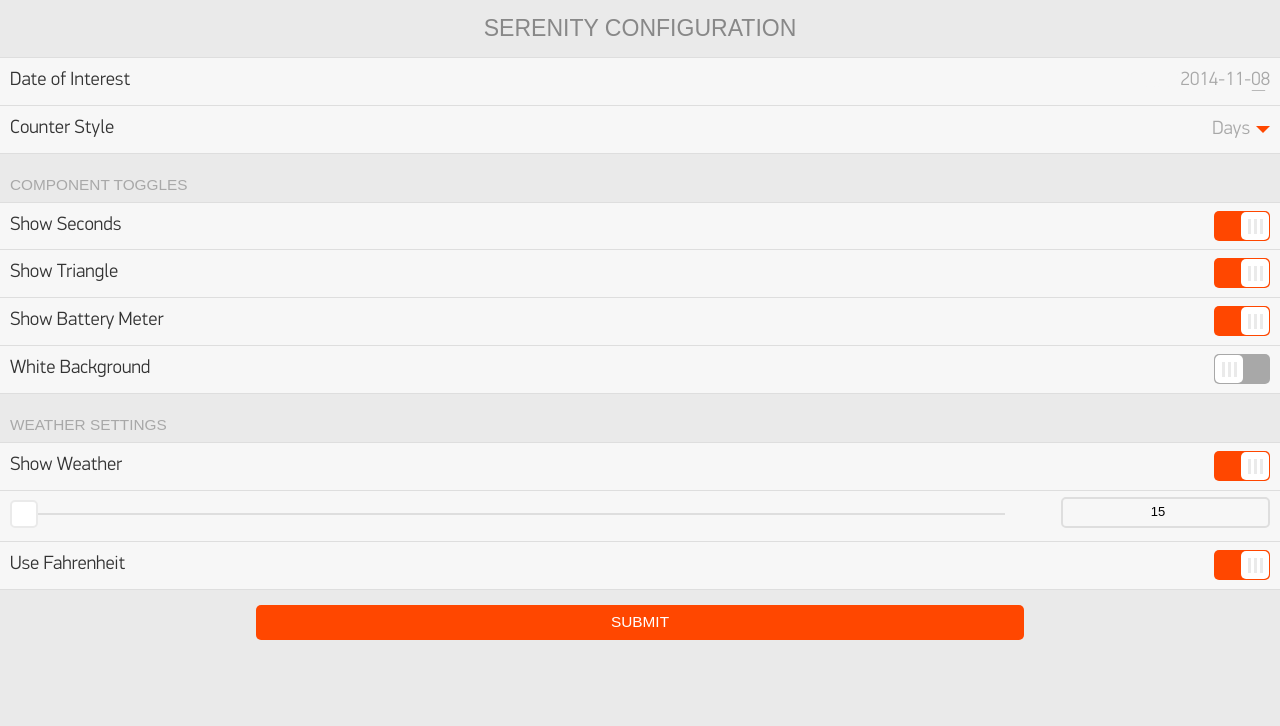
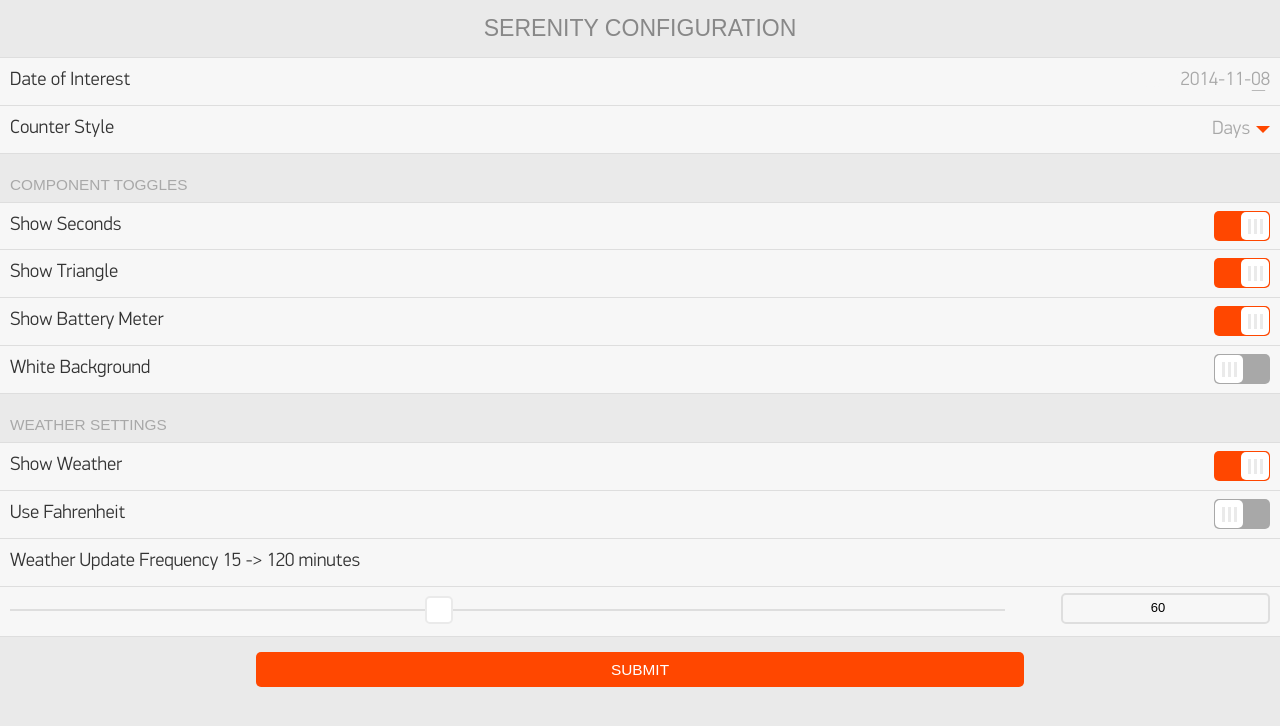
Before and after one commit to willwoz/Serenity, a website: page index.html in a window 1280 px wide. Drawn offline with Linux system fonts and the light colour scheme; files whose address does not match are found by name; a web font is replaced by a local one.

Commit message:
Let there be weather settings

```diff
--- a/index.html
+++ b/index.html
@@ -58,14 +58,15 @@
                 <input id="showweatherCheckBox" type="checkbox" class="item-toggle" checked>
             </label>
             <label class="item">
-                <input id="weatherpollSlider" type="range" min='15' max='120' step='15' class="item-slider" name="slider-1" value="15">
+                Use Fahrenheit
+                <input id="showfahrenheitCheckBox" type="checkbox" class="item-toggle" unchecked>
+            </label>
+            <label class='item'>Weather Update Frequency 15 -> 120 minutes</label>
+            <label class="item">
+                <input id="weatherpollSlider" type="range" min='15' max='120' step='15' class="item-slider" name="slider-1" value="60">
                     <div class="item-input-wrapper item-slider-text">
-                        <input type="number" min='15' max='120' step='15' class="item-input"  name="slider-1" value="15">
+                        <input type="number" min='15' max='120' step='15' class="item-input"  name="slider-1" value="60">
                     </div>
-                </label>
-            <label class="item">
-                Use Fahrenheit
-                <input id="showfahrenheitCheckBox" type="checkbox" class="item-toggle" checked>
             </label>
         </div>
     </div>
```
